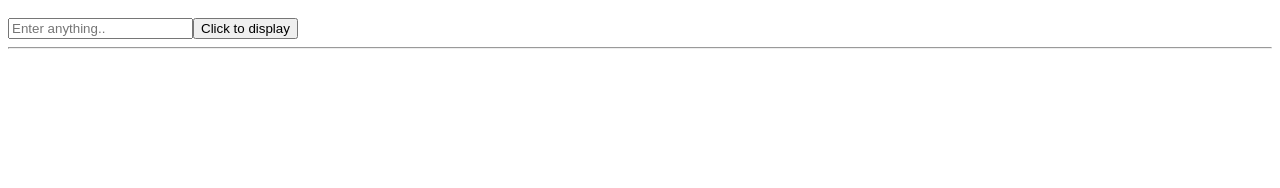
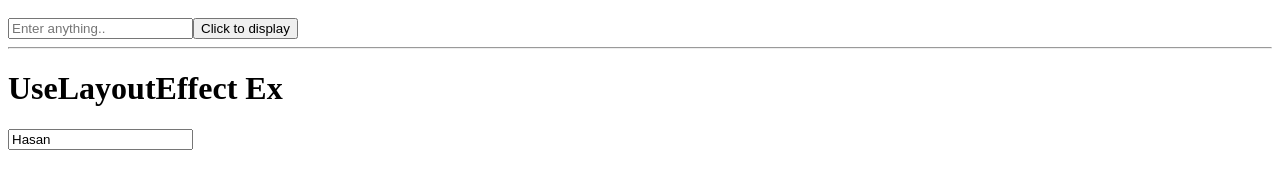
Before and after one commit to alithecoder01/ReactHooks, a React (Vite) app: page / in a window 1280 px wide. Shown: the part 580-768 px from the top of the page. Built offline with nearby package versions, Linux system fonts and the light colour scheme; no server answers.

Commit message:
Done with useLayoutEffect

```diff
--- a/src/App.jsx
+++ b/src/App.jsx
@@ -1,4 +1,5 @@
 import { Effect } from "./component/Effect";
+import { LayoutEffect } from "./component/LayoutEffect";
 import { Reducer } from "./component/Reducer";
 import { Ref } from "./component/Ref";
 import State from "./component/State";
@@ -18,6 +19,8 @@ export default function App() {
       {/* useRef Ex */}
       <Ref />
       <hr />
+      {/* useLayoutEffect Ex */}
+      <LayoutEffect/>
     </div>
   );
 }
--- /dev/null
+++ b/src/component/LayoutEffect.jsx
@@ -0,0 +1,23 @@
+import { useLayoutEffect, useRef, useEffect } from "react";
+
+export const LayoutEffect = () => {
+  const inputRef = useRef(null);
+
+  useLayoutEffect(() => {
+    console.log(inputRef.current.value);
+  });
+
+  useEffect(() => {
+    inputRef.current.value = "Hasan";
+  });
+
+  // The first value is printed first, then the second value
+  // which means = useLayoutEffect Faster, update data  before the page render to the user
+
+  return (
+    <div className="app">
+      <h1>UseLayoutEffect Ex</h1>
+      <input type="text" value={"Ali"} ref={inputRef} />
+    </div>
+  );
+};
```
Also changed, not shown: 1 other file (tests, documents, lock files or other folders).
